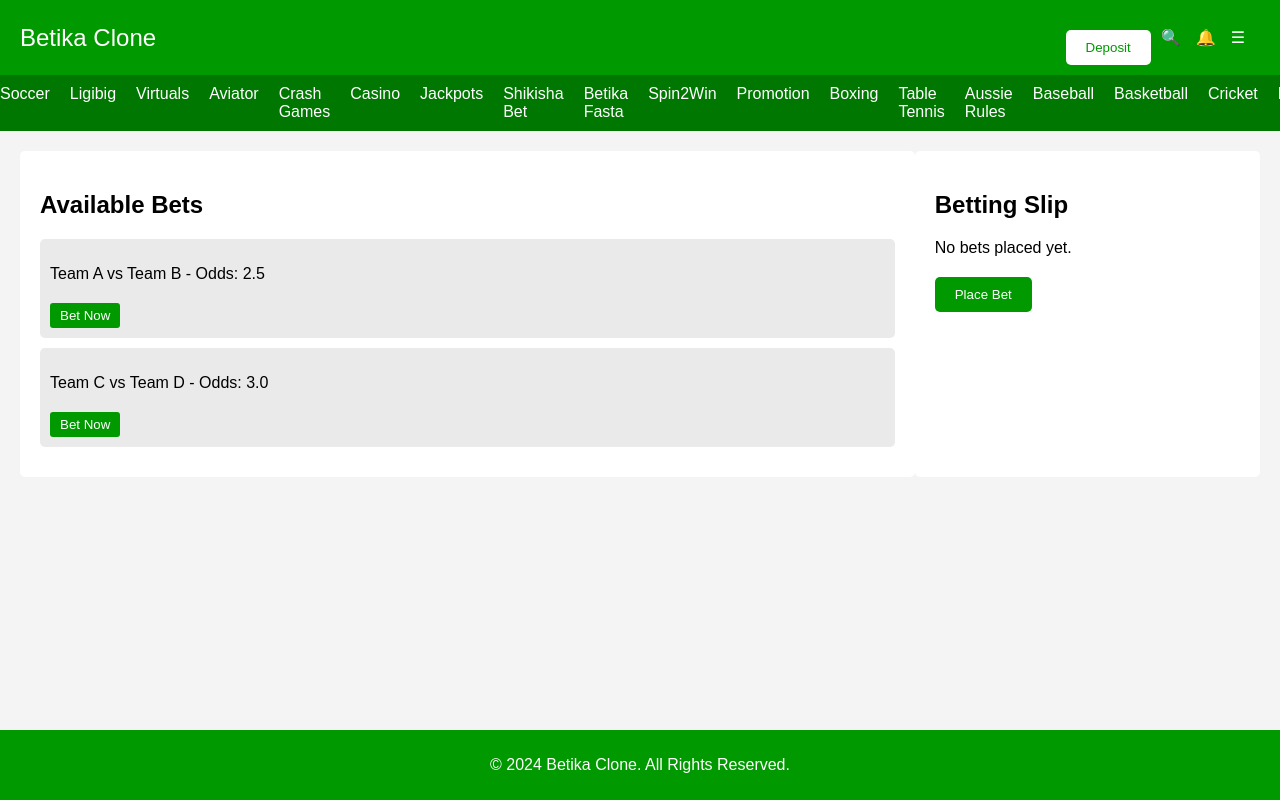
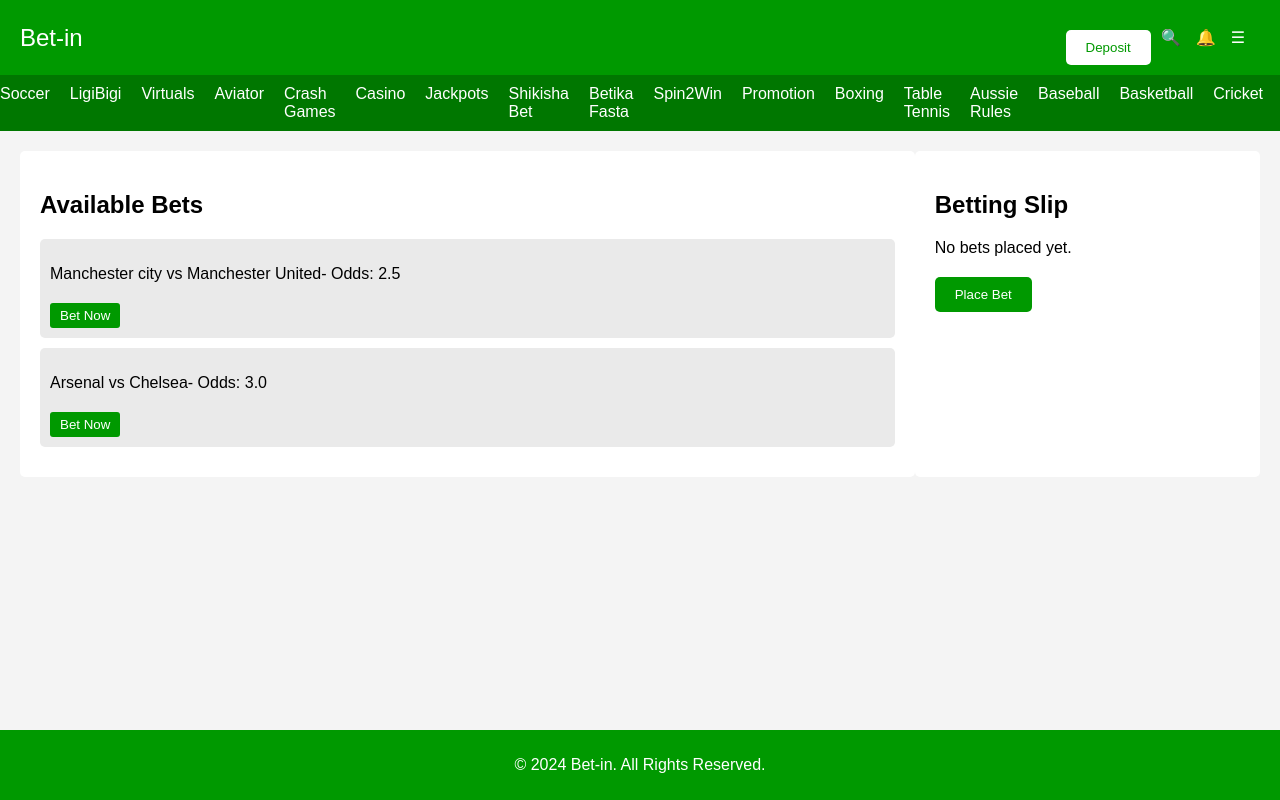
Before and after one commit to Anto-4ny/Bet-in, a plain HTML site: page index.html in a window 1280 px wide. Drawn offline with Linux system fonts and the light colour scheme.

Commit message:
Update index.html

```diff
--- a/index.html
+++ b/index.html
@@ -3,13 +3,13 @@
 <head>
     <meta charset="UTF-8">
     <meta name="viewport" content="width=device-width, initial-scale=1.0">
-    <title>Betika Clone</title>
+    <title>Bet-in</title>
     <link rel="stylesheet" href="styles.css">
 </head>
 <body>
     <header>
         <div class="top-bar">
-            <div class="logo">Betika Clone</div>
+            <div class="logo">Bet-in</div>
             <div class="top-menu">
                 <button class="deposit-button">Deposit</button>
                 <span class="icon" id="search-icon">&#x1F50D;</span>
@@ -20,7 +20,7 @@
         <nav class="category-bar">
             <ul>
                 <li><a href="#soccer">Soccer</a></li>
-                <li><a href="#ligibig">Ligibig</a></li>
+                <li><a href="#ligiBigi">LigiBigi</a></li>
                 <li><a href="#virtuals">Virtuals</a></li>
                 <li><a href="#aviator">Aviator</a></li>
                 <li><a href="#crash">Crash Games</a></li>
@@ -49,12 +49,12 @@
     <main>
         <section id="betting-content">
             <h2>Available Bets</h2>
-            <div class="bet" onclick="addBet('Team A vs Team B', 2.5)">
-                <p>Team A vs Team B - Odds: 2.5</p>
+            <div class="bet" onclick="addBet('Manchester city vs Manchester United', 2.5)">
+                <p>Manchester city vs Manchester United- Odds: 2.5</p>
                 <button class="bet-button">Bet Now</button>
             </div>
-            <div class="bet" onclick="addBet('Team C vs Team D', 3.0)">
-                <p>Team C vs Team D - Odds: 3.0</p>
+            <div class="bet" onclick="addBet('Arsenal vs Chelsea', 3.0)">
+                <p>Arsenal vs Chelsea- Odds: 3.0</p>
                 <button class="bet-button">Bet Now</button>
             </div>
         </section>
@@ -67,7 +67,7 @@
         </aside>
     </main>
     <footer>
-        <p>&copy; 2024 Betika Clone. All Rights Reserved.</p>
+        <p>&copy; 2024 Bet-in. All Rights Reserved.</p>
     </footer>
     <script src="script.js"></script>
 </body>
```
